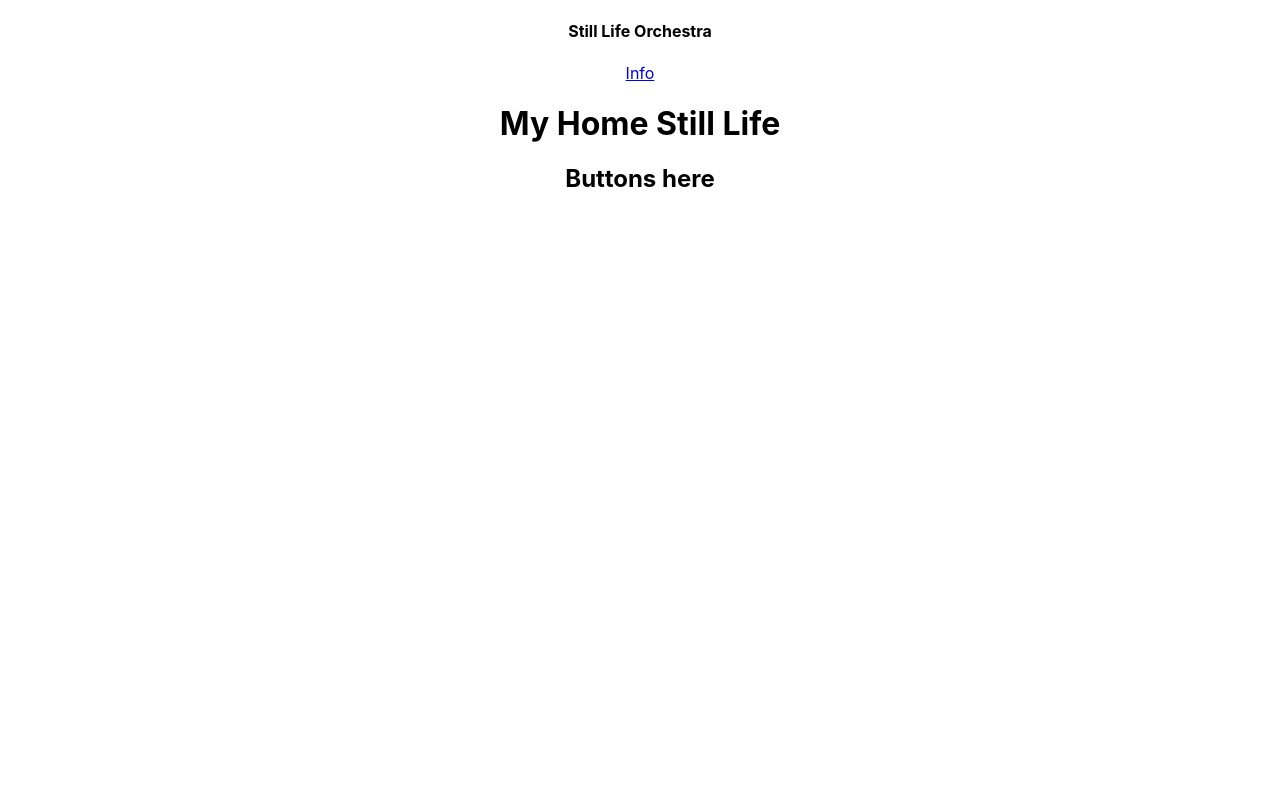
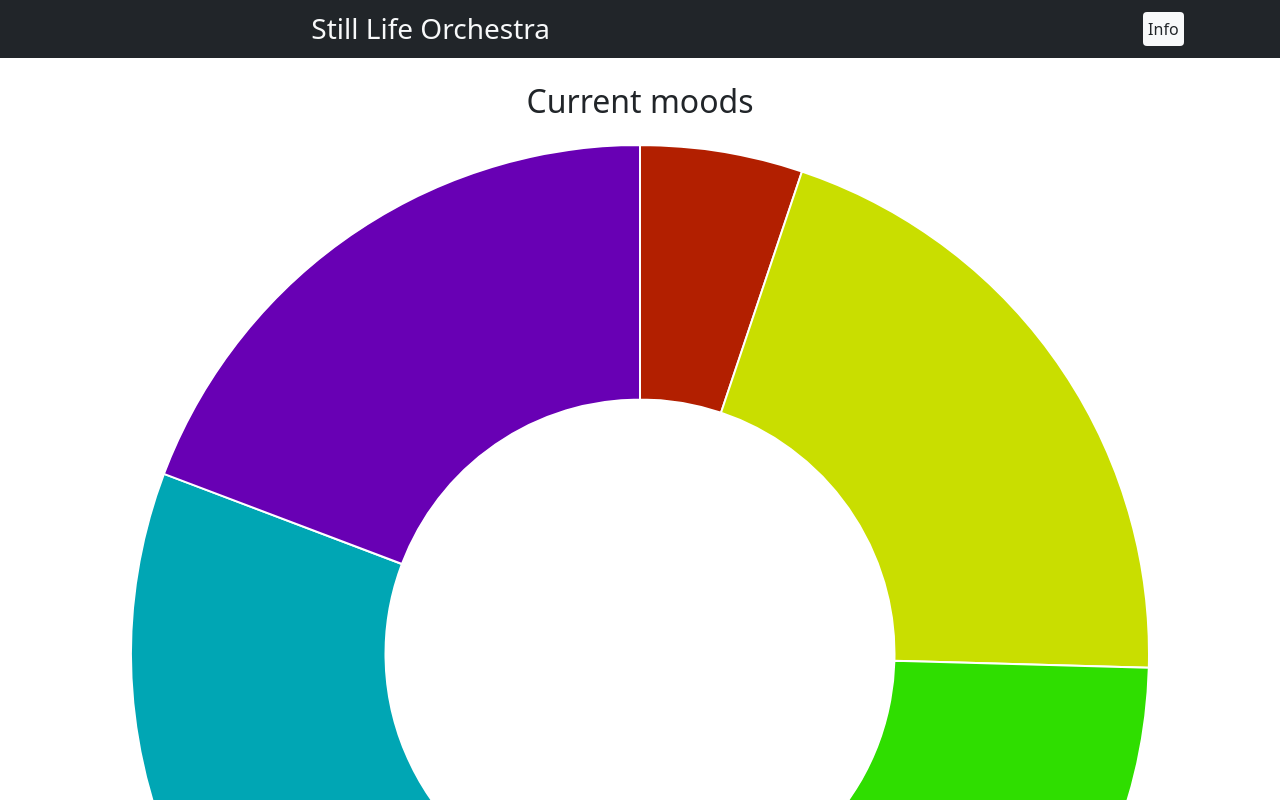
Before and after one commit to Ch1Ale/still-life_web_client, a React (Create React App) app: page /home in a window 1280 px wide. Shown: the top 800 px of the page. Built offline with nearby package versions, Linux system fonts and the light colour scheme.

Commit message:
add chart in home

```diff
--- a/package.json
+++ b/package.json
@@ -6,8 +6,11 @@
     "@testing-library/jest-dom": "^5.16.2",
     "@testing-library/react": "^12.1.3",
     "@testing-library/user-event": "^13.5.0",
+    "bootstrap": "^5.1.3",
+    "chart.js": "^3.7.1",
     "react": "^17.0.2",
     "react-bootstrap": "^2.1.2",
+    "react-chartjs-2": "^4.0.1",
     "react-dom": "^17.0.2",
     "react-router-dom": "^5.2.0",
     "react-scripts": "5.0.0",
--- a/src/App.js
+++ b/src/App.js
@@ -8,10 +8,14 @@ import './App.css';
 import Home from './Components/Home'
 import Info from './Components/Info'
 
-<link rel="stylesheet" href="https://cdn.jsdelivr.net/npm/bootstrap@4.0.0/dist/css/bootstrap.min.css"
-    integrity="sha384-Gn5384xqQ1aoWXA+058RXPxPg6fy4IWvTNh0E263XmFcJlSAwiGgFAW/dAiS6JXm"
-    crossorigin="anonymous">
-</link>
+import 'bootstrap/dist/css/bootstrap.min.css';
+
+<link
+  rel="stylesheet"
+  href="https://cdn.jsdelivr.net/npm/bootstrap@5.1.3/dist/css/bootstrap.min.css"
+  integrity="sha384-1BmE4kWBq78iYhFldvKuhfTAU6auU8tT94WrHftjDbrCEXSU1oBoqyl2QvZ6jIW3"
+  crossorigin="anonymous"
+/>
 
 function App() {
   return (
@@ -35,7 +39,7 @@ class StillLifeOrcherstra extends React.Component {
         <Info/>
       </Route>
       <Route path='/'>
-        <Home/>
+        <Redirect to='/home' />
       </Route>
     </Switch>
     </>
--- a/src/Components/Home.js
+++ b/src/Components/Home.js
@@ -4,6 +4,7 @@ import { Switch, Route, withRouter } from 'react-router-dom';
 import { Container} from 'react-bootstrap';
 
 import NavbarSLO from './NavbarSLO'
+import MyChart from './MyChart';
 
 class Home extends React.Component {
 
@@ -13,8 +14,13 @@ class Home extends React.Component {
             <Route exact path='/home'>
                 <NavbarSLO title="Still Life Orchestra"/>
                 <Container>
-                    <h1>My Home Still Life</h1>
+                    <h2 className='mt-4 pb-0 mb-0'>Current moods</h2>
+                    <MyChart/>
                     <h2>Buttons here</h2>
+                    <h2>Buttons here</h2>
+                    <h2>Buttons here</h2>
+                    <h2>Buttons here</h2>
+
                 </Container>
              </Route>
         </Switch>
--- /dev/null
+++ b/src/Components/MyChart.js
@@ -0,0 +1,74 @@
+import React from 'react';
+import {Chart, ArcElement} from 'chart.js'
+import {Pie, Doughnut, PolarArea} from 'react-chartjs-2';
+
+Chart.register(ArcElement);
+
+const state = {
+    labels: ['January', 'February', 'March',
+             'April', 'May'],
+    datasets: [
+      {
+        label: 'Rainfall',
+        backgroundColor: [
+          '#B21F00',
+          '#C9DE00',
+          '#2FDE00',
+          '#00A6B4',
+          '#6800B4'
+        ],
+        hoverBackgroundColor: [
+        '#501800',
+        '#4B5000',
+        '#175000',
+        '#003350',
+        '#35014F'
+        ],
+        data: [15, 59, 80, 81, 56]
+      }
+    ]
+  }
+  const data = {
+    labels: [
+      'Red',
+      'Green',
+      'Yellow',
+      'Grey',
+      'Blue'
+    ],
+    datasets: [{
+      label: 'My First Dataset',
+      data: [11, 16, 7, 3, 14],
+      backgroundColor: [
+        'rgb(255, 99, 132)',
+        'rgb(75, 192, 192)',
+        'rgb(255, 205, 86)',
+        'rgb(201, 203, 207)',
+        'rgb(54, 162, 235)'
+      ]
+    }]
+  };
+class MyChart extends React.Component {
+
+    render(){
+        return <>
+        <Doughnut className='my-4 mx-5'
+          data={state}
+          options={{
+            title:{
+              display:true,
+              text:'Average Rainfall per month',
+              fontSize:20
+            },
+            legend:{
+              display:true,
+              position:'right'
+            }
+          }}
+        />
+    </>
+    }
+
+}
+
+export default MyChart;
--- a/src/Components/NavbarSLO.js
+++ b/src/Components/NavbarSLO.js
@@ -1,6 +1,6 @@
 import React from 'react';
 
-import { Navbar, Nav, Col } from 'react-bootstrap';
+import { Navbar, Nav, Col, Container, Row } from 'react-bootstrap';
 import {Link } from 'react-router-dom';
 
 
@@ -9,28 +9,32 @@ const NavbarSLO = (props) => {
     let {title, toBack, goBack} = props;
 
     return <>
-        <Navbar collapseOnSelect expand="lg" className="sticky-top">
+        <Navbar expand="lg" className="sticky-top" bg="dark">
+        <Container fluid className='py-1'>
 
-        { toBack &&
-            <Col xs="auto" className="p-0">
-                <Link type="button" className="btn btn-link" to="/home" > {/*onClick={goBack}*/}
-                    <i className="fas fa-chevron-left text-light fa-2x"></i> Home
-                </Link>
+        {title === "Info" &&
+            <Col xs={8} className="mr-4 p-0">
+                <h4 className="tilte-info text-light my-auto">{title}</h4>
             </Col>
         }
 
-        {title === "Info" &&
-            <Col xs={8} className="mr-4 p-0">
-                <Navbar.Brand><h4 className="tilte-info my-auto textNav">{title}</h4></Navbar.Brand>
+        { toBack &&
+            <Col xs={{ span: 2}} className="p-0">
+                <Link type="button" className="btn bg-light p-1" to="/home" > Back </Link>
             </Col>
         }
 
-        {title === "Still Life Orchestra" &&
-            <Col xs={8} className="mr-4 p-0">
-                <Navbar.Brand><h4 className="tilte-info text-light my-auto">{title}</h4></Navbar.Brand>
-                <Link type="button" className="btn btn-link" to="/info"> Info </Link>
+        {title === "Still Life Orchestra" && <>
+            <Col xs={8} className="pl-4 p-0">
+                <h3 className="tilte-info text-light my-auto">{title}</h3>
             </Col>
+            <Col className='' xs={{ span: 2}}>
+                <Link type="button" className="btn bg-light p-1" to="/info"> Info </Link>
+            </Col>
+
+            </>
         }
+        </Container>
 
         </Navbar>
     </>
```
Also changed, not shown: 1 other file (tests, documents, lock files or other folders).
